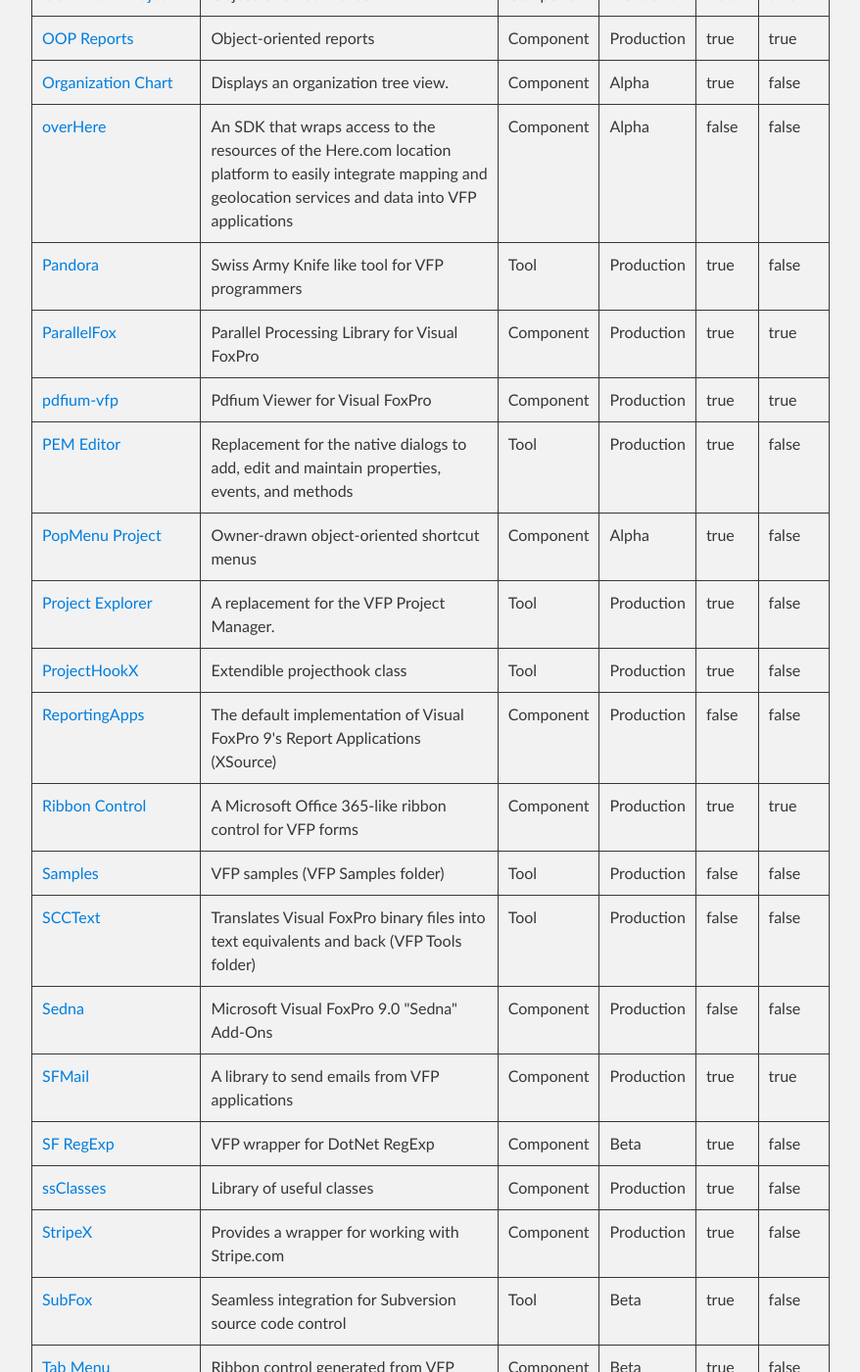
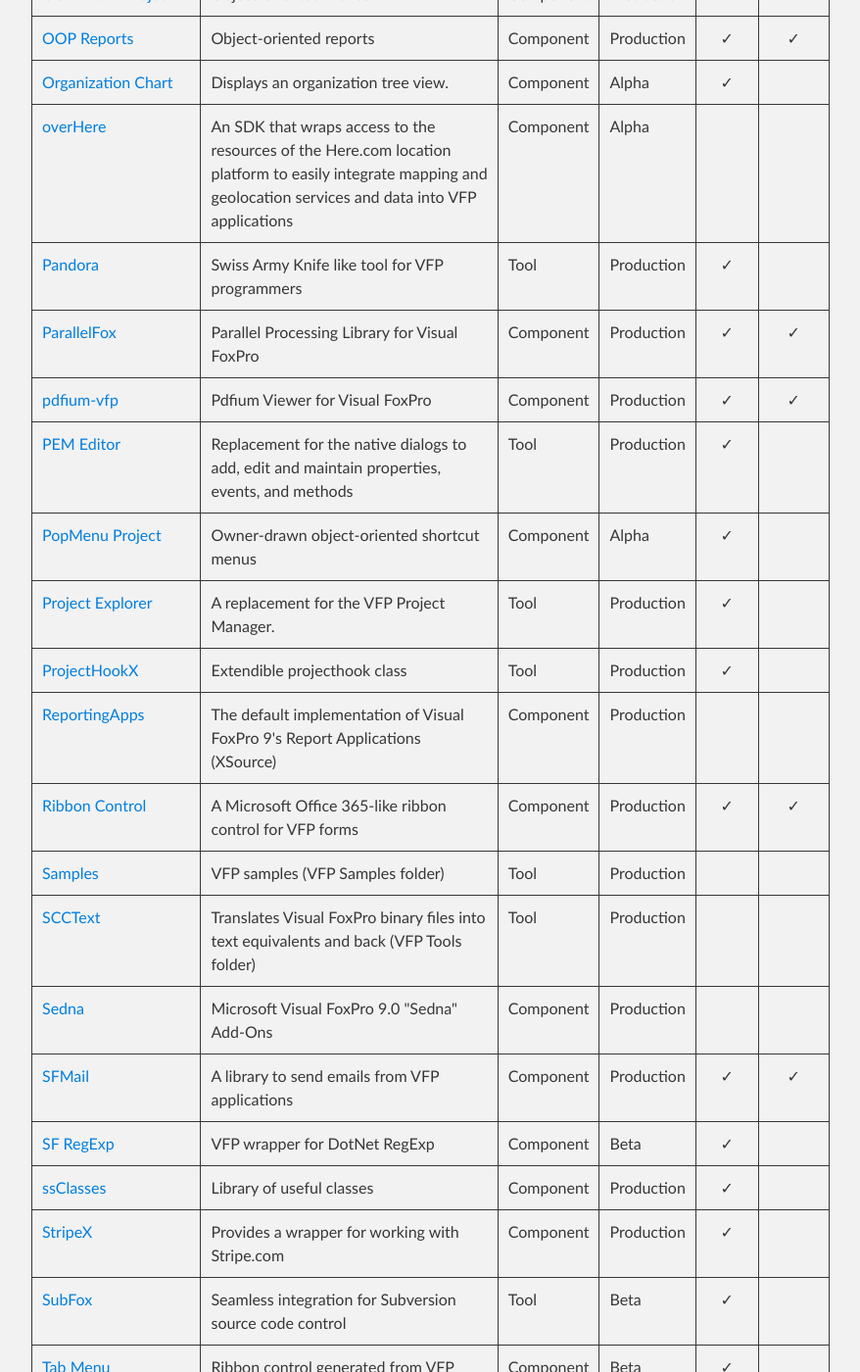
Before and after one commit to VFPX/VFPX.github.io, a Jekyll site: the page built from projects.md, in a window 1280 px wide and 1400 px high, scrolled down 7917 px. Shown: the whole window at 98% size, without its empty margins (288-1166 px from the left). Built offline with Jekyll 4.4.1, drawn with Linux system fonts in a browser that asks for light colours; our own code applies the rules of GitHub Pages for plain Markdown files; some of the changed text lies outside the part shown.

Commit message:
Use checkmarks

```diff
--- a/projects.md
+++ b/projects.md
@@ -24,8 +24,8 @@
 	<td>{{ project.description }}</td>
 	<td>{{ project.category }}</td>
 	<td>{{ project.state }}</td>
-	<td>{{ project.thorcfu }}</td>
-	<td>{{ project.foxget }}</td>
+	<td style="text-align: center;">{% if project.thorcfu == true %} &check; {% else %} &nbsp; {% endif %}</td>
+	<td style="text-align: center;">{% if project.foxget  == true %} &check; {% else %} &nbsp; {% endif %}</td>
 </tr>
 {% endfor %}
 </tbody>
```
